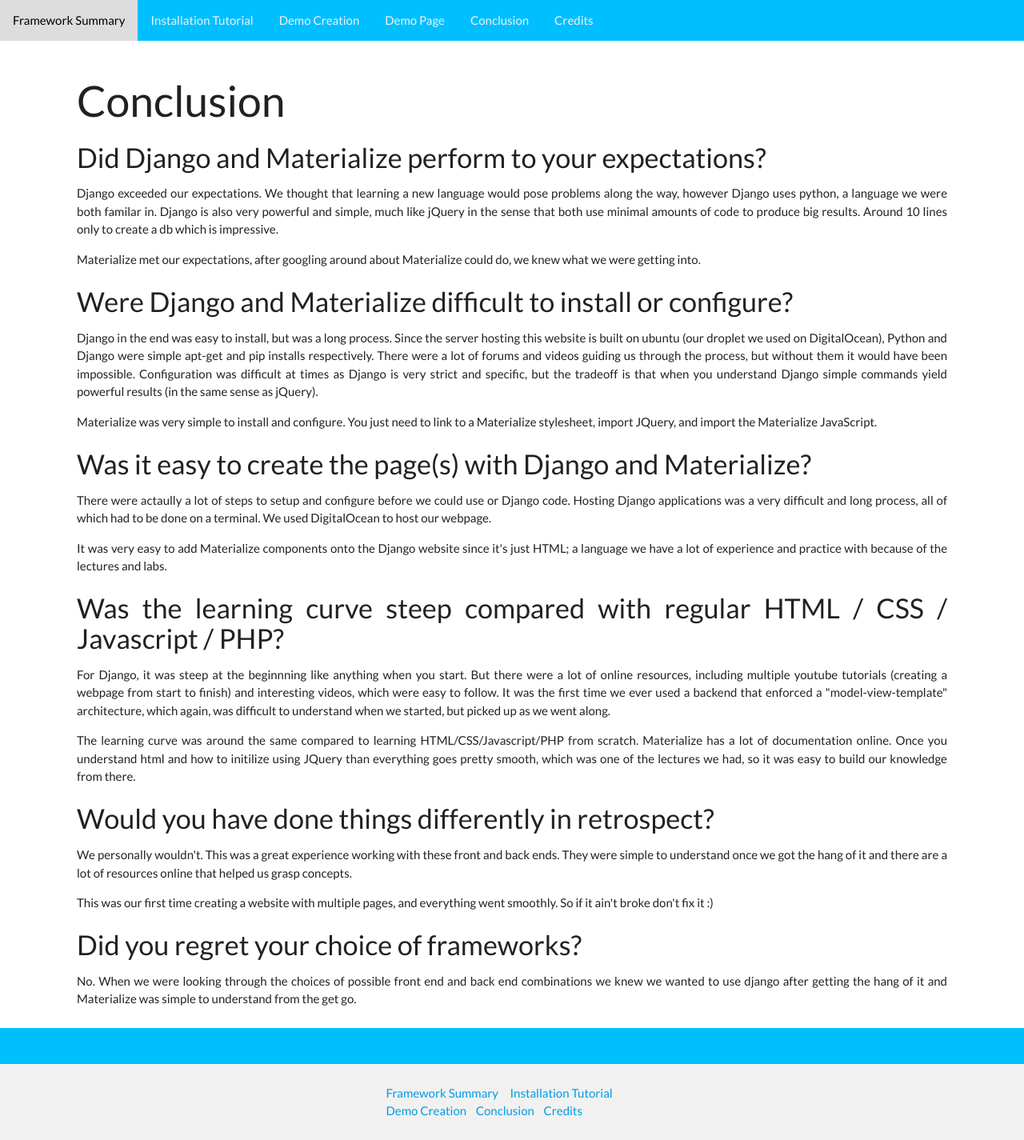
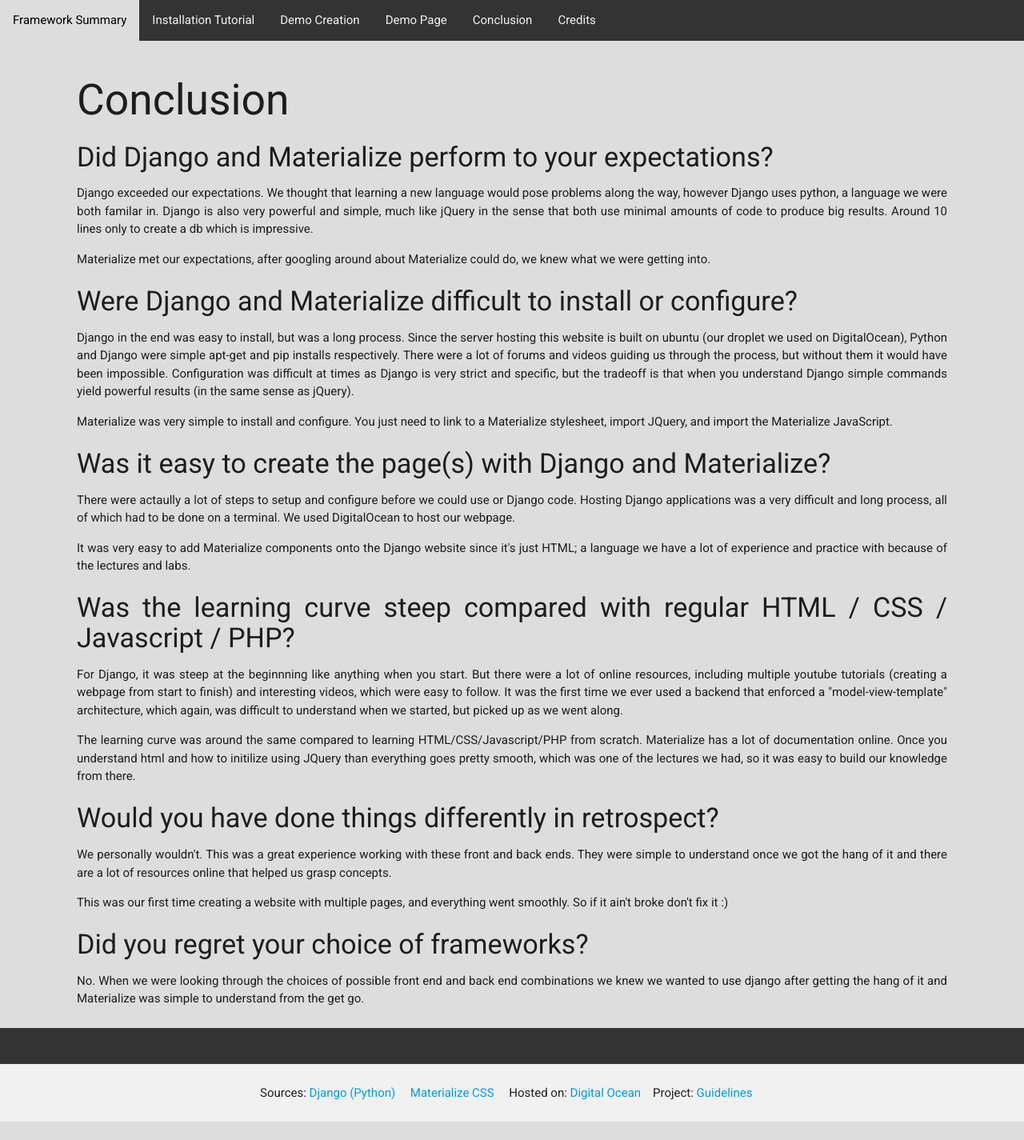
Before and after one commit to ryanssoliven/liteboard, a Django app: page /conclusion/ in a window 1280 px wide. Shown: the whole page at 80% size. After the commit the page ends 1402 px from the top, so only its background shows below. Run offline with Django 3.2, Linux system fonts and the light colour scheme.

Commit message:
Update guideheader.html

```diff
--- a/liteboardbackend/templates/guideheader.html
+++ b/liteboardbackend/templates/guideheader.html
@@ -1,7 +1,7 @@
 <!DOCTYPE HTML>
 <html lang="en">
         <head>
-            <title>CPS530 Final Project</title>
+            <title>Web Dev Project</title>
             <meta charset="utf-8">
 			<meta name="viewport" content="width=device-width, initial-scale=1">
 			<link href="https://fonts.googleapis.com/icon?family=Material+Icons" rel="stylesheet">
@@ -12,7 +12,8 @@
 			<!-- Compiled and minified JavaScript -->
 			<script src="https://cdnjs.cloudflare.com/ajax/libs/materialize/1.0.0/js/materialize.min.js"></script>
 
-			<link href='http://fonts.googleapis.com/css?family=Lato&subset=latin,latin-ext' rel='stylesheet' type='text/css'>
+			<link href="https://fonts.googleapis.com/css?family=Roboto" rel="stylesheet">
+			<link href="https://fonts.googleapis.com/css?family=Roboto+Mono" rel="stylesheet">
         </head>
     <style>
 		* {
@@ -26,7 +27,7 @@
 		}
 		body {
 			margin: 0;
-			font-family: 'Lato', sans-serif;
+			font-family: 'Roboto', sans-serif;
 		}
 		/* Style header */
 		.header {
@@ -36,14 +37,14 @@
 		/* Style the top navigation bar */
 		.topnav {
 			overflow: hidden;
-			background-color: #00BFFF;
+			background-color: #333;
 		}
 
 		/* Style the topnav links */
 		.topnav a {
 			float: left;
 			display: block;
-			color: #f1f1f1;
+			color: #f2f2f2;
 			text-align: center;
 			padding: 14px 16px;
 			text-decoration: none;
@@ -55,10 +56,23 @@
 			color: black;
 		}
 
+		/* Style the cycling images */
+		.slideshow {
+			display: block;
+			margin-left: auto;
+			margin-right: auto;
+			width: 50%;
+		}
+
+		.mySlides {
+			text-align:  center;
+			display:none;
+		}
+
 
 		/* Style the content */
 		.content {
-			background-color: #ffffff;
+			background-color: #ddd;
 			width: 100%;
 			padding-top: 10px;
 			padding-bottom: 10px;
@@ -75,7 +89,7 @@
             text-align: center;
 			margin-top: 30px;
 			margin-bottom: 30px;
-			font-family: "Times New Roman", Times, serif;
+			font-family: 'Roboto Mono', monospace;
 		}
 
 		.profiler {
@@ -110,7 +124,7 @@
 			width: 35%;
 		}
 
-        /* Style the footer */
+		/* Style the footer */
 		.footer {
 			background-color: #f1f1f1;
 			padding: 10px;
@@ -131,7 +145,6 @@
 				height: 150px;
 			}
 		}
-
 	</style>
     <body>
         <!-- Navigation Bar -->
@@ -155,13 +168,9 @@
         <!-- Footer -->
         <div class="footer">
             <div class="centerfooter">
-                <div class="centerfooter">
-                <p><a href="{% url 'home' %}">Framework Summary</a> &nbsp &nbsp  <a href="{% url 'install' %}">Installation Tutorial</a>
-                &nbsp &nbsp  <a href="{% url 'demo' %}">Demo Creation</a>&nbsp &nbsp
-                <a href="{% url 'conclusion' %}">Conclusion</a>&nbsp &nbsp
-                <a href="{% url 'credits' %}">Credits</a>
-                </p>
-            </div>
+                <p>Sources: <a href="https://www.djangoproject.com/">Django (Python)</a> &nbsp &nbsp  <a href="https://materializecss.com/ ">Materialize CSS</a>
+                &nbsp &nbsp  Hosted on: <a href="https://www.digitalocean.com/?refcode=6350bfbec950">Digital Ocean</a>&nbsp &nbsp
+                Project: <a href="http://cps530.scs.ryerson.ca/project/cps530_prj_f18.html">Guidelines</a> </p>
             </div>
         </div>
     </body>
```
